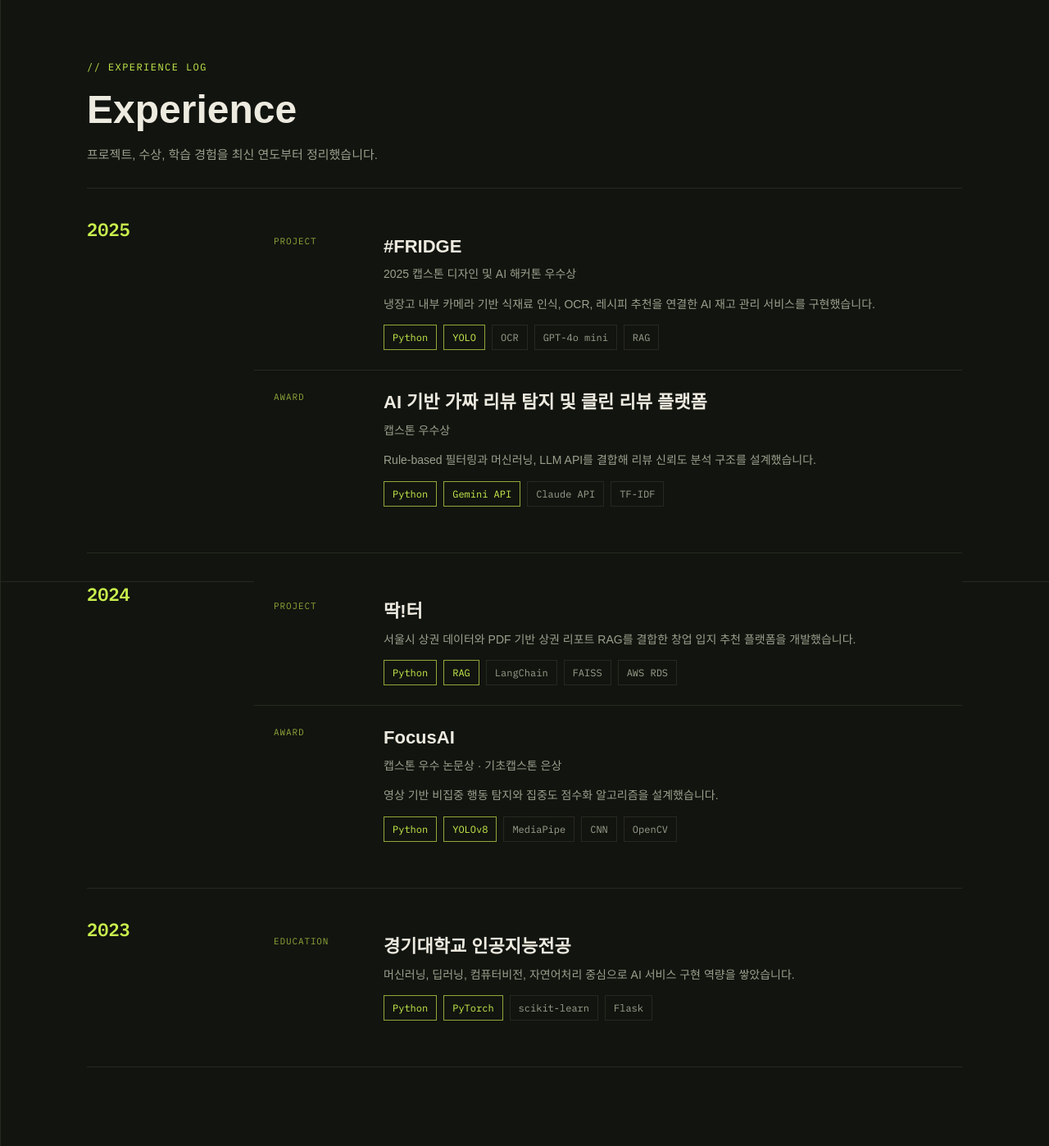
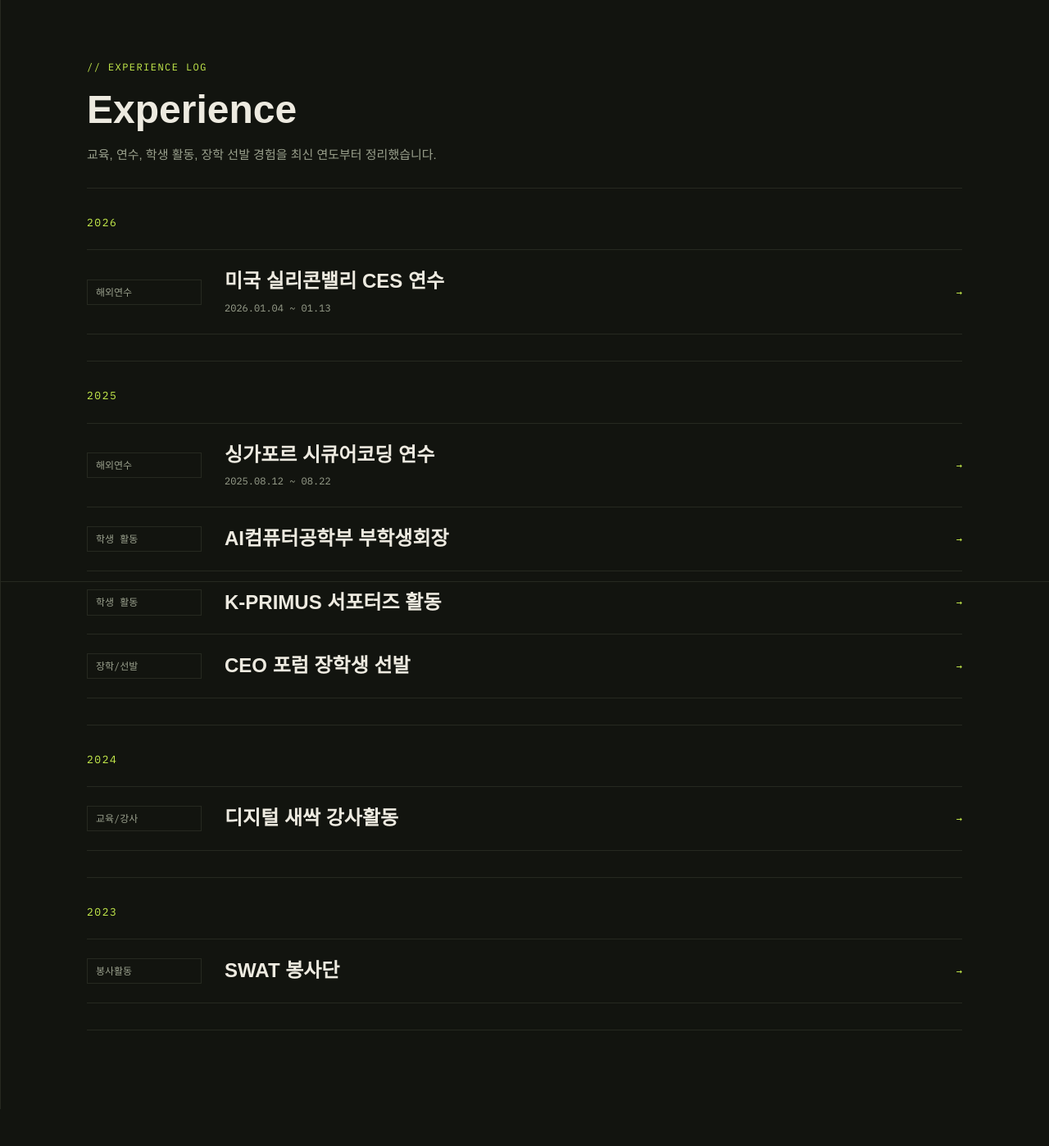
Before and after one commit to sheunn/portfolio, a Flask app: page /experience in a window 1280 px wide. Shown: the part 91-1489 px from the top of the page at 82% size. After the commit the page ends 1444 px from the top, so only its background shows below. Run offline with Flask 3, Linux system fonts and the light colour scheme; some web fonts are replaced.

Commit message:
Add experience detail pages

```diff
--- a/app.py
+++ b/app.py
@@ -1,4 +1,6 @@
-from flask import Flask, abort, render_template
+import os
+
+from flask import Flask, abort, render_template, url_for
 
 import data
 
@@ -45,10 +47,50 @@ def skills():
 
 
 @app.route("/experience")
-def experience():
-    # career 타임라인은 About에서 분리해 별도 Experience 페이지로 전달합니다.
-    # 소개 페이지는 짧게 유지하고, 활동/수상/프로젝트 이력은 한 페이지에서 깊게 보여주기 위한 구조입니다.
-    return render_template("experience.html", career=data.career)
+def experience_list():
+    # period의 앞 4자리를 연도로 보고 그룹핑합니다.
+    # 템플릿은 화면 표현만 담당하고, 정렬/그룹핑 같은 데이터 준비는 라우트에서 처리합니다.
+    grouped_experiences = {}
+    for slug, experience in data.experiences.items():
+        year = experience["period"][:4]
+        grouped_experiences.setdefault(year, []).append((slug, experience))
+
+    sorted_experiences = sorted(
+        grouped_experiences.items(),
+        key=lambda item: item[0],
+        reverse=True,
+    )
+
+    return render_template("experience.html", grouped_experiences=sorted_experiences)
+
+
+@app.route("/experience/<slug>")
+def experience_detail(slug):
+    experience = data.experiences.get(slug)
+
+    if experience is None:
+        abort(404)
+
+    image_dir = os.path.join(app.static_folder, "images", "experience", slug)
+    image_urls = []
+
+    if os.path.isdir(image_dir):
+        allowed_extensions = {".jpg", ".jpeg", ".png"}
+        image_files = [
+            filename
+            for filename in os.listdir(image_dir)
+            if os.path.splitext(filename.lower())[1] in allowed_extensions
+        ]
+        image_urls = [
+            url_for("static", filename=f"images/experience/{slug}/{filename}")
+            for filename in sorted(image_files)
+        ]
+
+    return render_template(
+        "experience_detail.html",
+        experience=experience,
+        image_urls=image_urls,
+    )
 
 
 @app.route("/projects")
--- a/static/css/style.css
+++ b/static/css/style.css
@@ -569,6 +569,65 @@ nav .brand span,
 }
 
 /* ---------- EXPERIENCE ---------- */
+.experience-timeline {
+    max-width: 1180px;
+    margin: 0 auto;
+    padding: 0 56px 96px;
+}
+
+.experience-year {
+    padding: 32px 0;
+    border-top: 1px solid var(--grid-line);
+}
+
+.experience-year:last-child {
+    border-bottom: 1px solid var(--grid-line);
+}
+
+.year-label {
+    font-family: "IBM Plex Mono", monospace;
+    font-size: 13px;
+    letter-spacing: 0.12em;
+    color: var(--signal);
+    margin-bottom: 22px;
+}
+
+.experience-list {
+    display: grid;
+}
+
+.experience-link-row {
+    display: grid;
+    grid-template-columns: 140px 1fr auto;
+    gap: 28px;
+    align-items: center;
+    padding: 22px 0;
+    border-top: 1px solid var(--grid-line);
+    transition: background 0.15s ease;
+}
+
+.experience-link-row:last-child {
+    border-bottom: 1px solid var(--grid-line);
+}
+
+.experience-link-row:hover {
+    background: rgba(201, 240, 77, 0.03);
+}
+
+.experience-row-main h2 {
+    margin: 0;
+    color: var(--paper);
+    font-size: 24px;
+    line-height: 1.35;
+}
+
+.experience-row-main p {
+    margin: 6px 0 0;
+    color: var(--paper-dim);
+    font-family: "IBM Plex Mono", monospace;
+    font-size: 12px;
+}
+
 .experience-sheet {
     max-width: 1180px;
     margin: 0 auto;
--- a/templates/base.html
+++ b/templates/base.html
@@ -17,7 +17,7 @@
                 <a href="{{ url_for('home') }}" class="{% if request.endpoint == 'home' %}active{% endif %}">Home</a>
                 <a href="{{ url_for('about') }}" class="{% if request.endpoint == 'about' %}active{% endif %}">About</a>
                 <a href="{{ url_for('skills') }}" class="{% if request.endpoint == 'skills' %}active{% endif %}">Skills</a>
-                <a href="{{ url_for('experience') }}" class="{% if request.endpoint == 'experience' %}active{% endif %}">Experience</a>
+                <a href="{{ url_for('experience_list') }}" class="{% if request.endpoint in ['experience_list', 'experience_detail'] %}active{% endif %}">Experience</a>
                 <a href="{{ url_for('project_list') }}" class="{% if request.endpoint in ['project_list', 'project_detail'] %}active{% endif %}">Projects</a>
             </div>
         </nav>
--- a/templates/experience.html
+++ b/templates/experience.html
@@ -3,45 +3,28 @@
 {% block title %}Experience | 김시은 Portfolio{% endblock %}
 
 {% block content %}
-{# career 딕셔너리는 연도별 spec sheet로 렌더링해 홈과 같은 격자형 디자인 언어를 유지합니다. #}
 <section class="sub-hero">
     <div class="eyebrow">// EXPERIENCE LOG</div>
     <h1>Experience</h1>
-    <p>프로젝트, 수상, 학습 경험을 최신 연도부터 정리했습니다.</p>
+    <p>교육, 연수, 학생 활동, 장학 선발 경험을 최신 연도부터 정리했습니다.</p>
 </section>
 
-<section class="experience-sheet" aria-label="연도별 활동">
-    {% for year, items in career|dictsort(reverse=true) %}
-        <section class="year-block">
-            <div class="year-title mono">{{ year }}</div>
-            <div class="year-items">
-                {% for item in items %}
-                    <article class="exp-row">
-                        <div class="exp-meta">
-                            {% if item.type %}
-                                <span>{{ item.type }}</span>
+<section class="experience-timeline" aria-label="연도별 활동">
+    {% for year, experiences in grouped_experiences %}
+        <section class="experience-year">
+            <div class="label year-label">{{ year }}</div>
+            <div class="experience-list">
+                {% for slug, experience in experiences %}
+                    <a class="experience-link-row" href="{{ url_for('experience_detail', slug=slug) }}">
+                        <span class="tag">{{ experience.category }}</span>
+                        <div class="experience-row-main">
+                            <h2>{{ experience.title }}</h2>
+                            {% if experience.period != year %}
+                                <p>{{ experience.period }}</p>
                             {% endif %}
                         </div>
-                        <div class="exp-main">
-                            <h2>{{ item.title }}</h2>
-                            {% if item.award %}
-                                <p class="award-mark">{{ item.award }}</p>
-                            {% endif %}
-                            {% if item.venue %}
-                                <p class="paper-dim">{{ item.venue }}</p>
-                            {% endif %}
-                            {% if item.summary %}
-                                <p>{{ item.summary }}</p>
-                            {% endif %}
-                            {% if item.tech %}
-                                <div class="tags">
-                                    {% for tech in item.tech %}
-                                        <span class="tag {% if loop.index <= 2 %}hi{% endif %}">{{ tech }}</span>
-                                    {% endfor %}
-                                </div>
-                            {% endif %}
-                        </div>
-                    </article>
+                        <span class="list-link mono">→</span>
+                    </a>
                 {% endfor %}
             </div>
         </section>
--- a/templates/index.html
+++ b/templates/index.html
@@ -27,7 +27,7 @@
         <p class="lead">AI와 데이터를 활용해 현실의 문제를 해결하는 서비스를 개발합니다.</p>
         <div class="hero-actions">
             <a class="btn primary" href="{{ url_for('project_list') }}">Projects 보기 →</a>
-            <a class="btn ghost" href="{{ url_for('experience') }}">Experience 보기</a>
+            <a class="btn ghost" href="{{ url_for('experience_list') }}">Experience 보기</a>
         </div>
     </div>
 </section>
@@ -70,7 +70,7 @@
     </div>
 
     <div class="span-2 goto-grid">
-        <a class="goto-card" href="{{ url_for('experience') }}">
+        <a class="goto-card" href="{{ url_for('experience_list') }}">
             <div class="idx">01 / EXPERIENCE</div>
             <h3>연도별 활동 · 수상 · 프로젝트</h3>
             <p>2023년부터의 프로젝트, 수상, 학습 경험을 타임라인으로 정리했습니다.</p>
```
Also changed, not shown: other parts of static/css/style.css (+104 -0 lines), data.py (+74 -0 lines), templates/experience_detail.html (added, +39 -0 lines).
